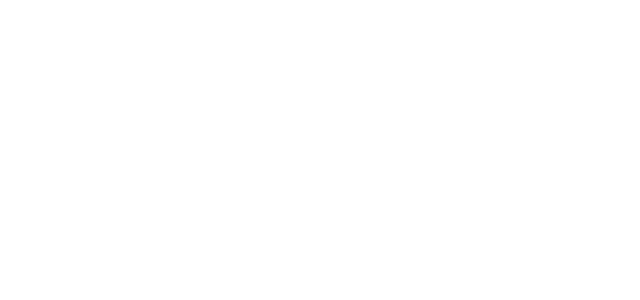
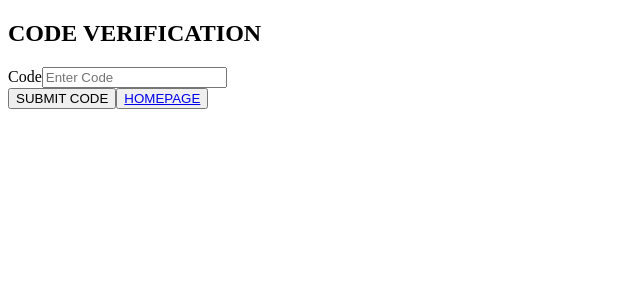
Before and after one commit to DesignedByQ/BankingApp, a React (Create React App) app: page /twofacode in a window 1280 px wide. Before the commit this address had no page. Shown: the top 300 px of the page, without its empty margins (0-640 px from the left). Built offline with nearby package versions, Linux system fonts and the light colour scheme.

Commit message:
page login and verify code done

```diff
--- a/package.json
+++ b/package.json
@@ -6,11 +6,12 @@
     "@testing-library/jest-dom": "^5.16.5",
     "@testing-library/react": "^13.4.0",
     "@testing-library/user-event": "^13.5.0",
+    "axios": "^1.4.0",
     "bootstrap": "^5.3.0",
     "react": "^18.2.0",
     "react-dom": "^18.2.0",
     "react-router-dom": "^6.12.1",
-    "react-scripts": "^2.1.3",
+    "react-scripts": "4.0.1",
     "web-vitals": "^2.1.4"
   },
   "scripts": {
--- a/src/App.js
+++ b/src/App.js
@@ -2,6 +2,8 @@ import Login from "./Login"
 import React from "react";
 import {BrowserRouter, Routes, Route} from 'react-router-dom'
 import Signup from "./Signup";
+import TwoFACode from "./TwoFACode"
+import CustProfile from "./CustProfile";
 
 function App() {
     return (
@@ -9,6 +11,8 @@ function App() {
             <Routes>
                 <Route path='/' element={<Login />}></Route>
                 <Route path='/signup' element={<Signup />}></Route>
+                <Route path='/twofacode' element={<TwoFACode />}></Route>
+                <Route path='/custprofile' element={<CustProfile />}></Route>
             </Routes>
         </BrowserRouter>
     );
--- /dev/null
+++ b/src/CustProfile.js
@@ -0,0 +1,12 @@
+import React from 'react'
+
+
+function CustProfile() {
+  return (
+    <div>
+        CustProfile
+    </div>
+  )
+}
+
+export default CustProfile
--- a/src/Login.js
+++ b/src/Login.js
@@ -1,58 +1,112 @@
-import React from "react";
-import { Link } from 'react-router-dom'
+import React, { useState, useEffect } from "react";
+import { Link, useNavigate } from 'react-router-dom';
 import Validation from "./LoginValidation";
-import { useState } from "react";
+//import TwoFACode from "./TwoFACode";
 
 function Login() {
-
   const [values, setValues] = useState({
     email: '',
     password: ''
-    })
+  });
 
-    const [errors, setErrors] = useState({})
-
+  const navigate = useNavigate();
+  const [errors, setErrors] = useState({});
+  const [isLoading, setIsLoading] = useState(false);
+  const [isError, setIsError] = useState(false);
 
 
   const handleInput = (event) => {
-        setValues(prev => ({...prev, [event.target.name]: [event.target.value]}));
-
-    }
+    setValues(prev => ({ ...prev, [event.target.name]: event.target.value }));
+  };
 
   const handleSubmit = (event) => {
     event.preventDefault();
     setErrors(Validation(values));
+  };
+
+  const url = `http://localhost:8080/api/emails/${values.email}/password/${values.password}/2fa`;
+
+  useEffect(() => {
+
+    const putRequest = async () => {
+
+      setIsLoading(true);
+      setIsError(false);
+
+      try {
+        const response = await fetch(url, {
+          method: 'PUT'
+        });
+
+        if (!response.ok) {
+
+          setIsError(true);
+
+        } else {
+
+          navigate('/twofacode', { state: { email: values.email } });
+
         }
+
+      } catch (error) {
+
+        setIsError(true);
+        console.log(error);
+
+      }
+
+      setIsLoading(false);
+
+    };
+
+    if (errors.email === "" && errors.password === "") {
+      putRequest();
+    }
+
+  }, [errors.email, errors.password, values.email, navigate, url]);
 
   return (
     <div className="">
       <div>
+        {isLoading && <h2>Logging in...</h2>}
+        {isError && <h2>There is no account with those credentials</h2>}
         <h2>Sign-IN</h2>
         <form action="" onSubmit={handleSubmit}>
           <div>
             <label htmlFor="email">Email</label>
-                        <input type="email" placeholder="Enter Email" name="email"
-                        onChange={handleInput} />
+            <input
+              type="email"
+              placeholder="Enter Email"
+              name="email"
+              onChange={handleInput}
+            />
             {errors.email && <span>{errors.email}</span>}
           </div>
           <div>
             <label htmlFor="password">Password</label>
-                        <input type="password" placeholder="Enter Password" name="password"
-                        onChange={handleInput} />
+            <input
+              type="password"
+              placeholder="Enter Password"
+              name="password"
+              onChange={handleInput}
+            />
             {errors.password && <span>{errors.password}</span>}
           </div>
 
-                    <button className="">LOG IN</button>
+          <button type="submit" className="">LOGIN</button>
 
           <p>OR</p>
 
           <p>Register for a new bank account</p>
 
-                    <button type="submit"><Link to="/signup" className="">Start Application</Link></button>
-
+          <button type="submit">
+            <Link to="/signup" className="">
+              Start Application
+            </Link>
+          </button>
+          {/* {values.email && <TwoFACode email={values.email} />} */}
         </form>
       </div>
-
 
     </div>
   );
--- a/src/Signup.js
+++ b/src/Signup.js
@@ -2,6 +2,7 @@ import React from 'react'
 import { Link } from 'react-router-dom';
 import Validation from './SignupValidation';
 import { useState } from 'react';
+//import axios from 'axios';
 
 
 function Signup() {
@@ -22,6 +23,9 @@ function Signup() {
     const handleSubmit = (event) => {
         event.preventDefault();
         setErrors(Validation(values));
+        // if(errors.name === "" && errors.email === "" && errors.password === "") {
+        //     axios.post('')
+        // }
     }
 
   return (
--- /dev/null
+++ b/src/TwoFACode.js
@@ -0,0 +1,99 @@
+import React, { useState, useEffect } from 'react'
+import CodeValidation from './TwoFACodeVerification';
+import { Link, useLocation,  useNavigate } from 'react-router-dom';
+//import Login from './Login';
+//import Validation from "./LoginValidation";
+
+function TwoFACode() {
+
+  const [values, setValues] = useState({
+    code: '',
+  });
+
+  const location = useLocation();
+  const navigate = useNavigate();
+  const [errors, setErrors] = useState({});
+  const [isLoading, setIsLoading] = useState(false);
+  const [isError, setIsError] = useState(false);
+
+  const handleInput = (event) => {
+    setValues(prev => ({ ...prev, [event.target.name]: event.target.value }));
+  };
+
+  const handleSubmit = (event) => {
+    event.preventDefault();
+    setErrors(CodeValidation(values));
+  };
+
+  const email = location.state?.email || '';
+
+  const url = `http://localhost:8080/api/emails/${email}/codes/${values.code}`;
+
+  useEffect(() => {
+
+    const putRequest = async () => {
+
+      setIsLoading(true);
+      setIsError(false);
+
+      try {
+        const response = await fetch(url, {
+          method: 'PUT'
+        });
+
+        if (!response.ok) {
+
+          setIsError(true);
+
+        } else {
+
+          navigate('/custprofile');
+
+        }
+
+      } catch (error) {
+
+        setIsError(true);
+        console.log(error);
+
+      }
+
+      setIsLoading(false);
+
+    };
+
+    if (errors.code === "") {
+      putRequest();
+    }
+
+  }, [errors.code, navigate, url]);
+
+  return (
+    <div className="">
+      <div>
+        {isLoading && <h2>Code verification successful! Logging in to user profile...</h2>}
+        {isError && <h2>The code provided could not be verified</h2>}
+        <h2>CODE VERIFICATION</h2>
+        <form action="" onSubmit={handleSubmit}>
+          <div>
+            <label htmlFor="code">Code</label>
+            <input
+              type="number"
+              placeholder="Enter Code"
+              name="code"
+              onChange={handleInput}
+            />
+            {errors.code && <span>{errors.code}</span>}
+          </div>
+
+          <button type="submit" className="">SUBMIT CODE</button>
+          <button type="submit" className=""><Link to="/" className="">HOMEPAGE</Link></button>
+
+        </form>
+      </div>
+    </div>
+  );
+}
+
+
+export default TwoFACode;
--- /dev/null
+++ b/src/TwoFACodeVerification.js
@@ -0,0 +1,17 @@
+function CodeValidation(values) {
+    let error = {}
+    const code_pattern = /^[0-9]+$/
+
+    if(values.code === "") {
+        error.code = "Code should not be empty"
+    } else if(!code_pattern.test(values.code)) {
+        error.code = "Code format is incorrect"
+    } else {
+        error.code = ""
+    }
+
+    return error;
+
+}
+
+export default CodeValidation
--- a/src/index.js
+++ b/src/index.js
@@ -1,3 +1,4 @@
+
 import React from 'react';
 import ReactDOM from 'react-dom/client';
 //import './index.css';
```
Also changed, not shown: 2 other files (tests, documents, lock files or other folders). Lines whose indentation alone changed are shown as unchanged.
